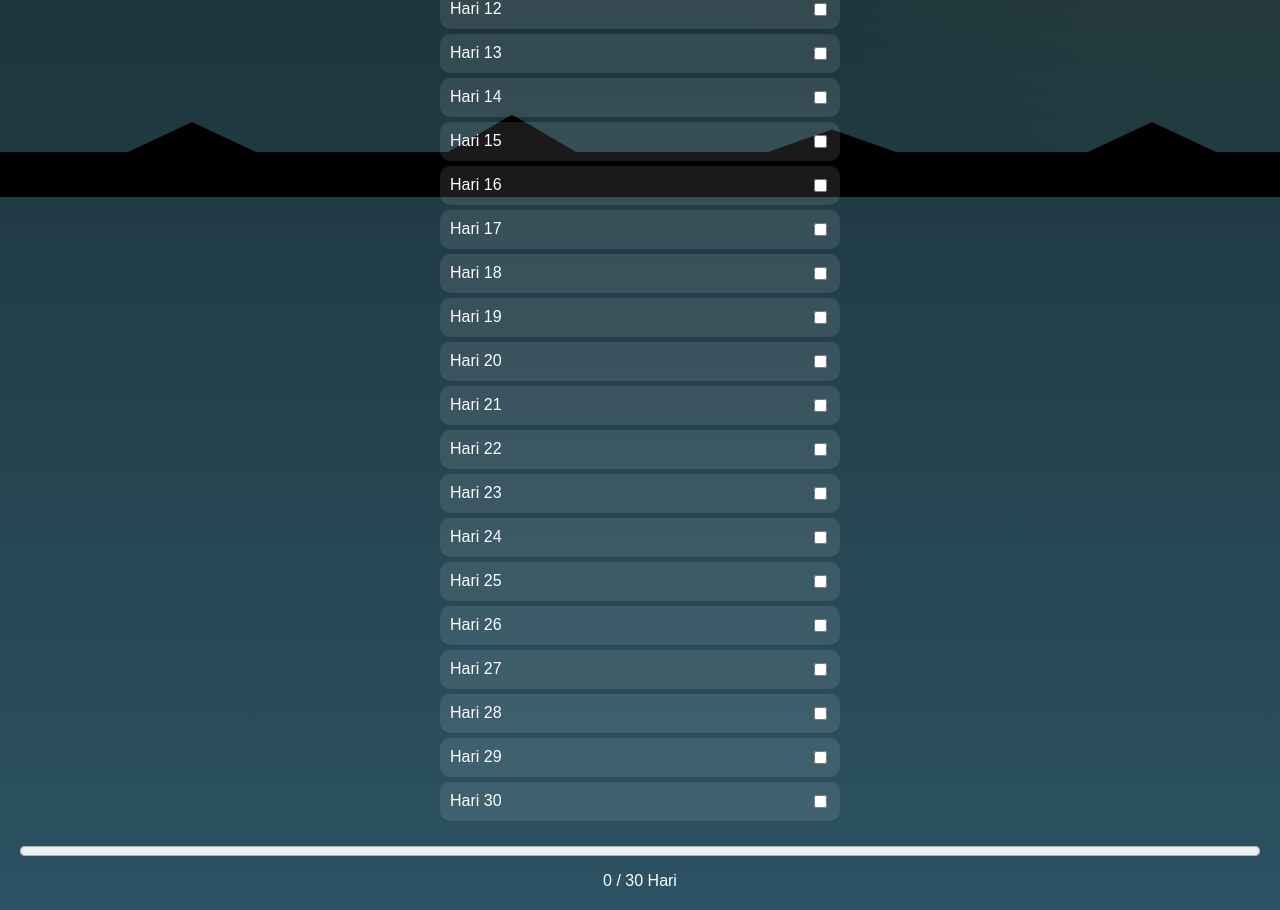
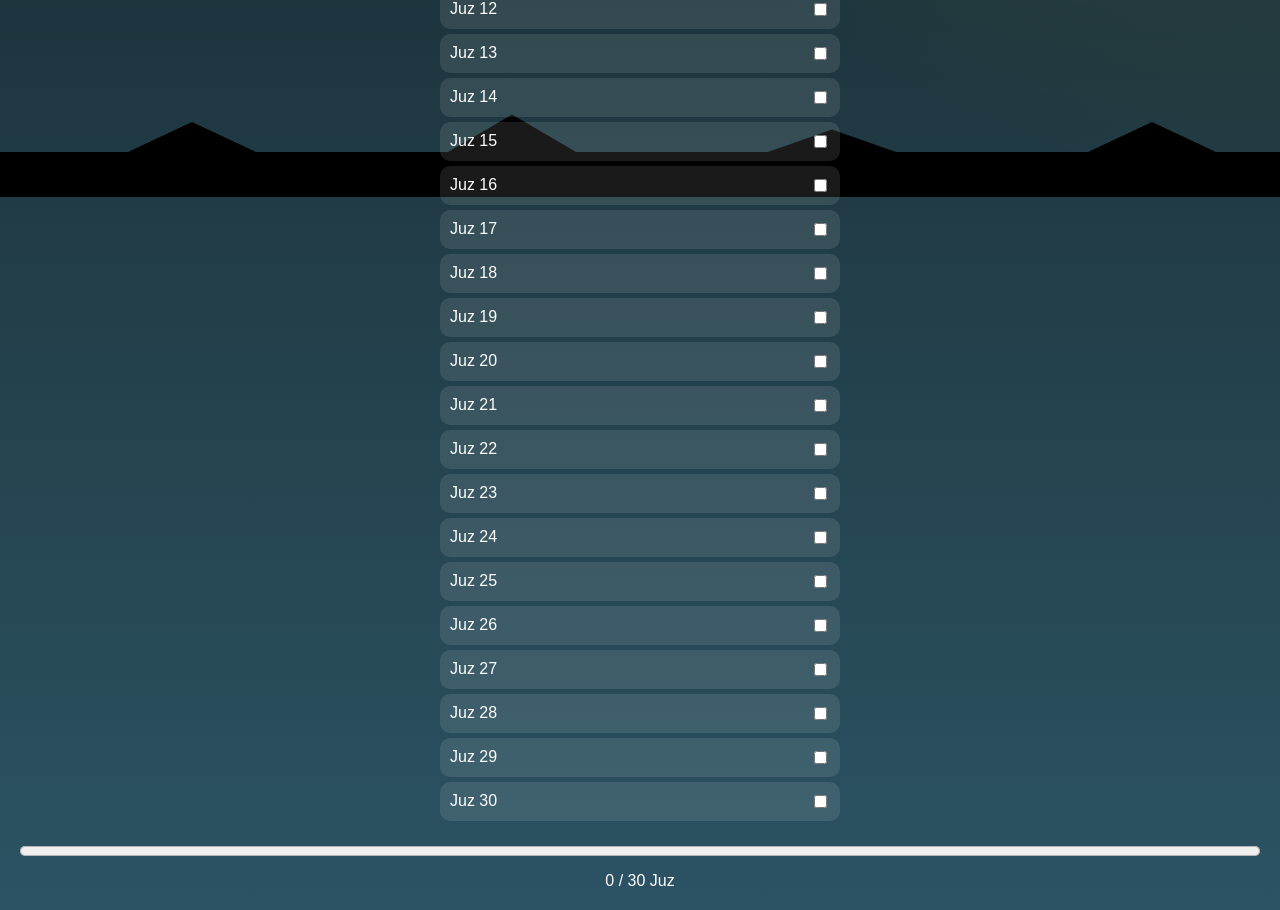
Before and after one commit to Husshhhh-html/bibodanntut, a plain HTML site: page index.htm in a window 1280 px wide. Shown: the part 603-1513 px from the top of the page. Drawn offline with Linux system fonts and the light colour scheme.

Commit message:
Update index.htm

```diff
--- a/index.htm
+++ b/index.htm
@@ -90,7 +90,7 @@ progress {
 
 <div class="progress-container">
     <progress id="progressBar" value="0" max="30"></progress>
-    <div class="percent" id="percentText">0 / 30 Hari</div>
+    <div class="percent" id="percentText">0 / 30 Juz</div>
 </div>
 
 <script>
@@ -104,7 +104,7 @@ let savedData = JSON.parse(localStorage.getItem("ramadhanTracker")) || new Array
 function updateProgress() {
     const totalChecked = savedData.filter(item => item).length;
     progressBar.value = totalChecked;
-    percentText.textContent = totalChecked + " / 30 Hari";
+    percentText.textContent = totalChecked + " / 30 Juz";
 }
 
 // Buat 30 hari
@@ -113,7 +113,7 @@ for (let i = 0; i < 30; i++) {
     div.className = "day";
 
     const label = document.createElement("label");
-    label.textContent = "Hari " + (i + 1);
+    label.textContent = "Juz " + (i + 1);
 
     const checkbox = document.createElement("input");
     checkbox.type = "checkbox";
```
